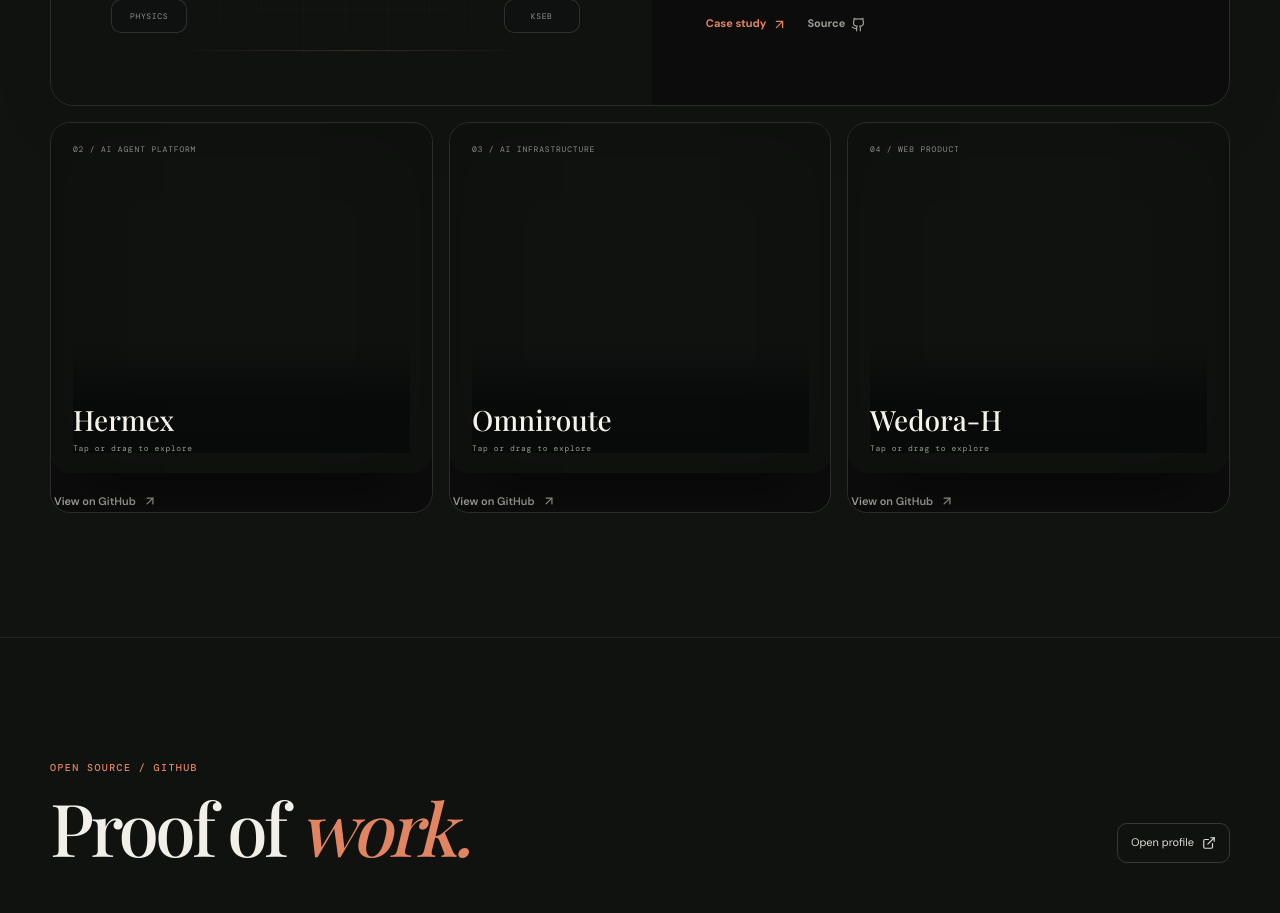
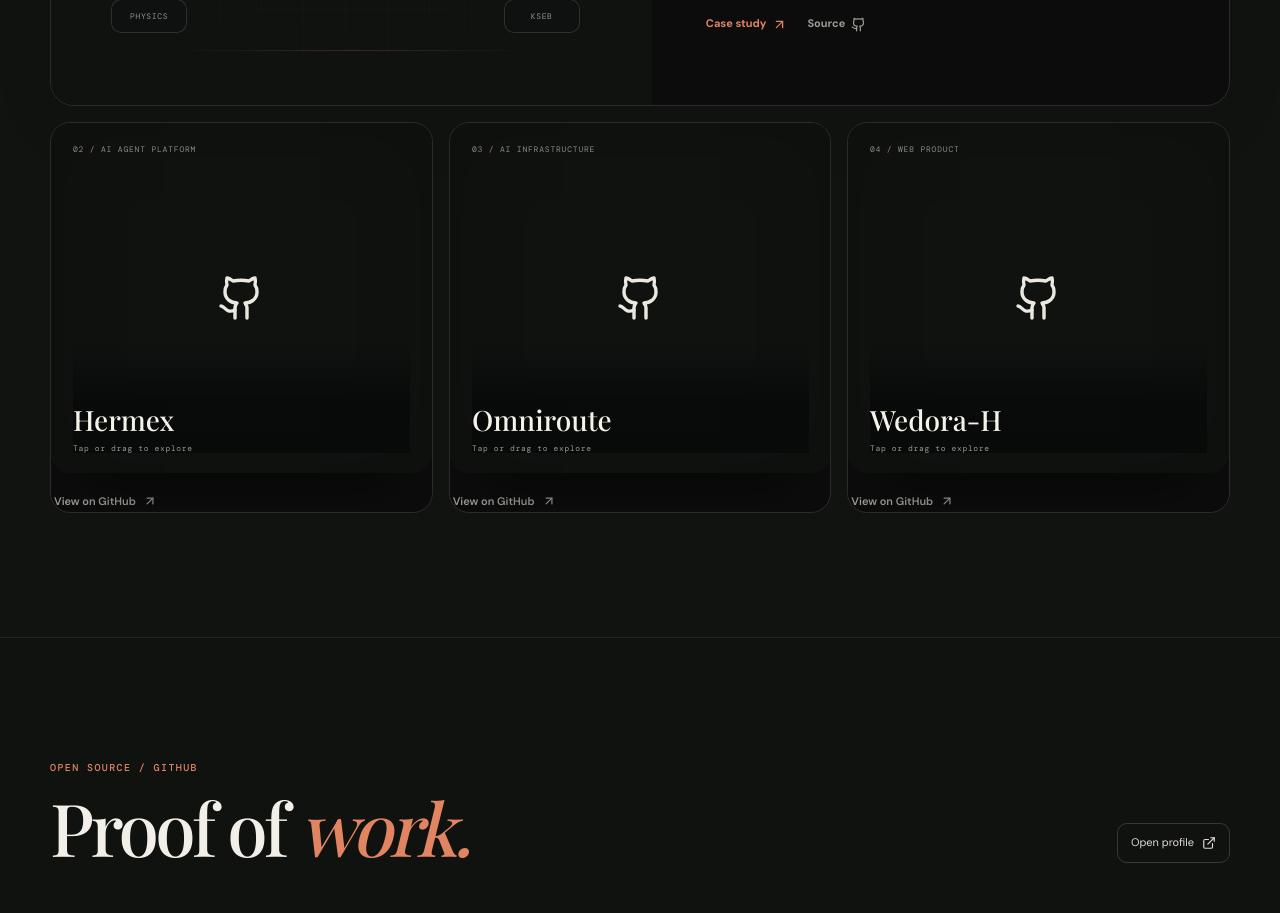
Before and after one commit to JishnuPG-tech/Portfolio, a React (Create React App) app: page / in a window 1280 px wide. Shown: the part 1640-2553 px from the top of the page. Built offline with nearby package versions, Linux system fonts and the light colour scheme; no server answers; a web font is replaced by a local one.

Commit message:
Add GitHub marks to selected project thumbnails

```diff
--- a/src/App.jsx
+++ b/src/App.jsx
@@ -193,7 +193,11 @@ function ProfileAvatar({ src, className = '' }) {
 
 function ProjectArtwork({ accent }) {
   if (accent === 'hermes' || accent === 'network' || accent === 'wedora') {
-    return <div className="project-art project-art-empty" aria-hidden="true" />;
+    return (
+      <div className="project-art project-art-empty" aria-hidden="true">
+        <Github className="project-github-mark" size={48} strokeWidth={1.7} />
+      </div>
+    );
   }
 
   if (accent === 'terminal') {
```
